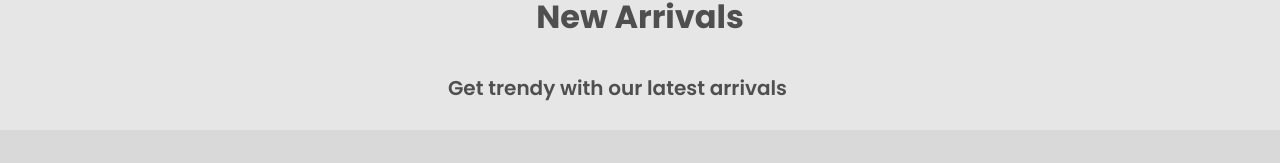
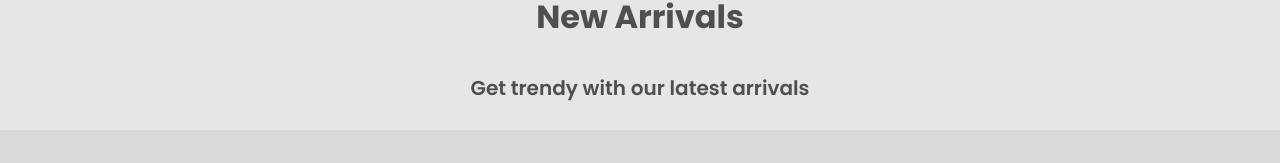
Before and after one commit to minokrim/hngproj2, a React (Create React App) app in the folder task2/: page /body in a window 1280 px wide. Shown: the part 459-622 px from the top of the page. Built offline with nearby package versions, Linux system fonts and the light colour scheme.

Commit message:
heading fix

```diff
--- a/task2/src/body/body.css
+++ b/task2/src/body/body.css
@@ -175,7 +175,7 @@ body{
 .productHeading h2{
     align-self: center;
 }
-.productHeading h4{
+.catHeading h4{
     width: 30%;
     display: flex;
     align-self: center;
```
